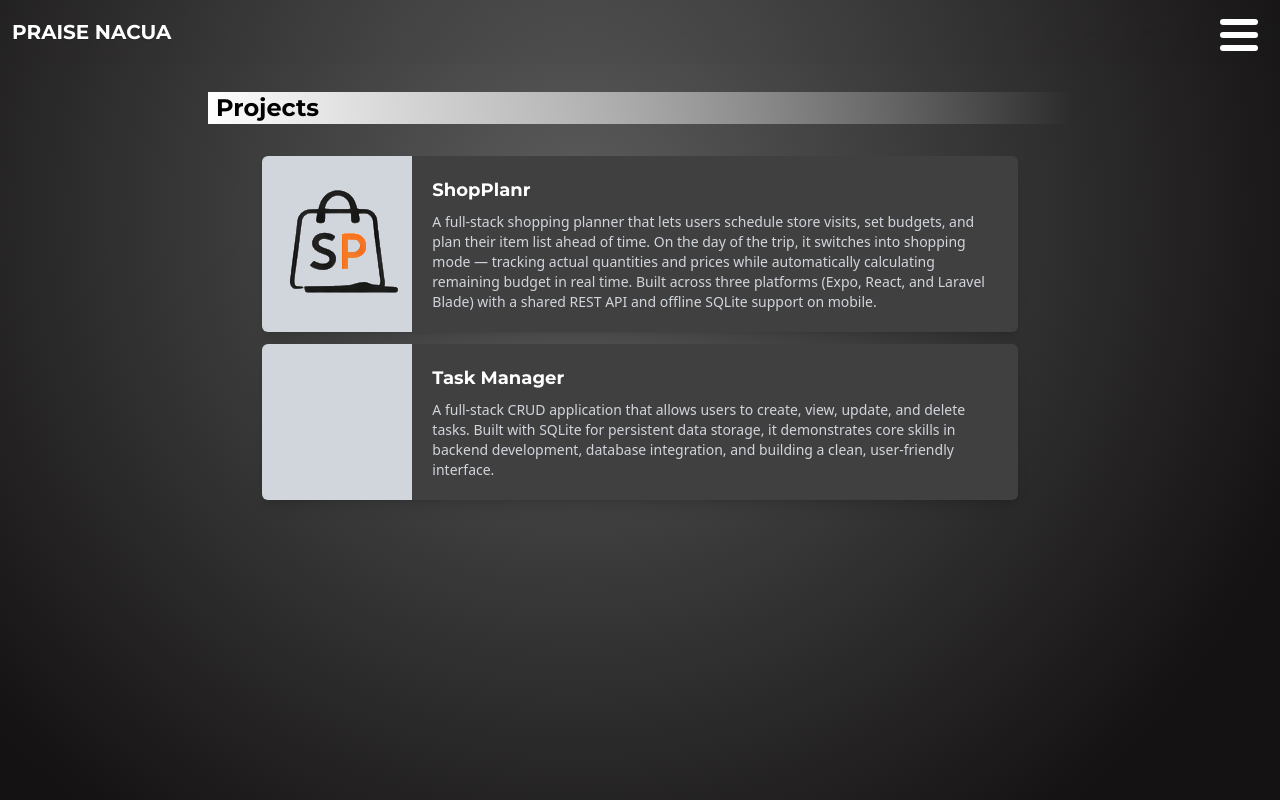
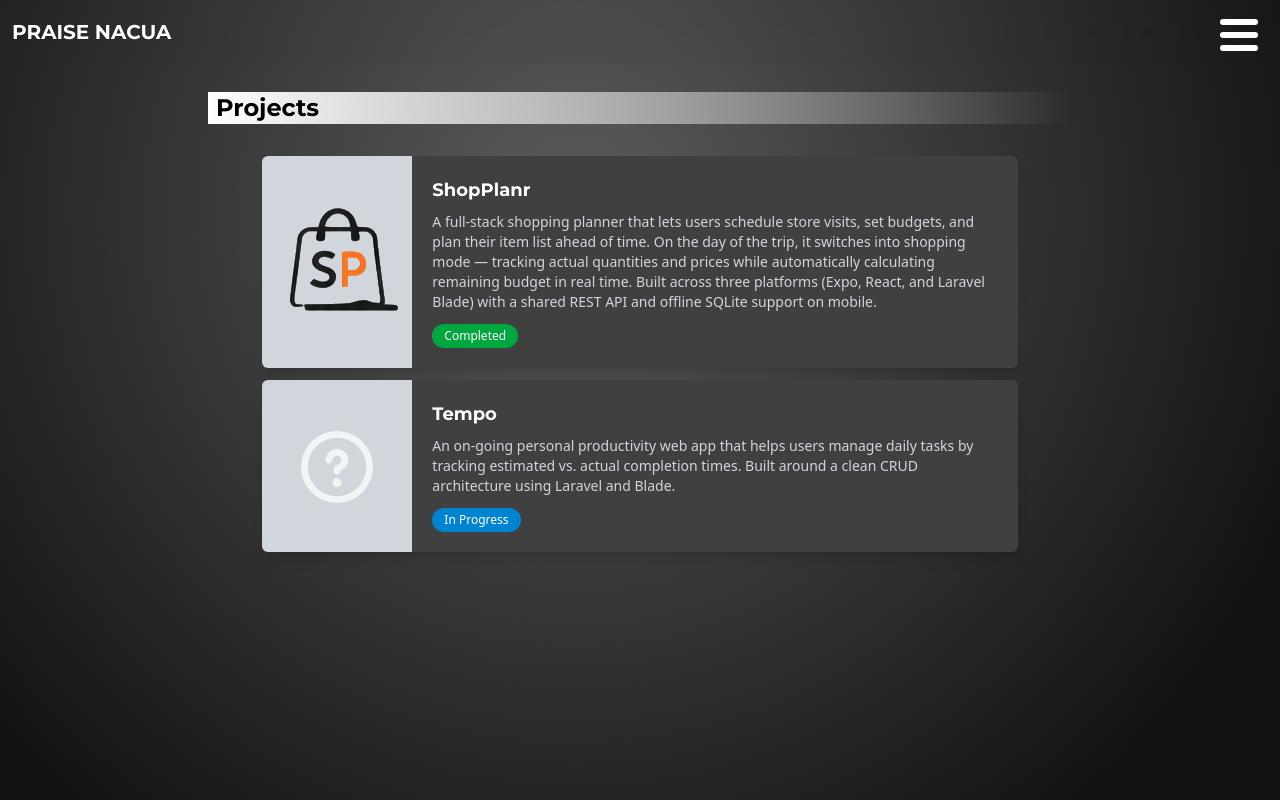
Before and after one commit to Just-Pyro/My-Portfolio, a React (Vite) app: page /My-Portfolio/projects in a window 1280 px wide. Shown: the top 800 px of the page. Built offline with nearby package versions, Linux system fonts and the light colour scheme.

Commit message:
Updated Projects Link & Added Status Label

```diff
--- a/src/Pages/Projects.tsx
+++ b/src/Pages/Projects.tsx
@@ -1,11 +1,14 @@
 import { useEffect, useState } from "react";
 import shopplanr from "../assets/img/project-thumbnail/ShopPlanr.png";
+import { FontAwesomeIcon } from "@fortawesome/react-fontawesome";
+import { faCircleQuestion } from "@fortawesome/free-regular-svg-icons";
 
 interface ProjectType {
     link: string;
-    thumbnail: string;
+    thumbnail: string | null;
     title: string;
     description: string;
+    status: string;
 }
 
 const Projects = () => {
@@ -28,22 +31,28 @@ const Projects = () => {
                     remaining budget in real time. Built across three platforms
                     (Expo, React, and Laravel Blade) with a shared REST API and
                     offline SQLite support on mobile.`,
+                status: "completed",
             },
             {
-                link: "https://github.com/Just-Pyro/Task-Manager",
-                thumbnail: "",
-                title: "Task Manager",
-                description: `A full-stack CRUD application that allows users
-                    to create, view, update, and delete tasks. Built
-                    with SQLite for persistent data storage, it
-                    demonstrates core skills in backend development,
-                    database integration, and building a clean,
-                    user-friendly interface.`,
+                link: "https://github.com/Just-Pyro/Tempo",
+                thumbnail: null,
+                title: "Tempo",
+                description: `An on-going personal productivity web app that helps users manage
+                    daily tasks by tracking estimated vs. actual completion times.
+                    Built around a clean CRUD architecture using Laravel and Blade.`,
+                status: "in-progress",
             },
         ];
 
         setProjects(list);
     }, []);
+
+    const capitalizeFirstLetterStatus = (str: string) => {
+        return str
+            .split("-")
+            .map((word: string) => word.charAt(0).toUpperCase() + word.slice(1))
+            .join(" ");
+    };
 
     return (
         <>
@@ -53,6 +62,10 @@ const Projects = () => {
                 <div className="project-list">
                     {projects.length > 0 ? (
                         projects.map((project) => {
+                            const status = capitalizeFirstLetterStatus(
+                                project.status,
+                            );
+
                             return (
                                 <a
                                     className="project-item"
@@ -60,10 +73,18 @@ const Projects = () => {
                                     target="_blank"
                                 >
                                     <div className="showcase">
-                                        <img
-                                            src={project.thumbnail}
-                                            className="max-w-full max-h-full object-fit-cover"
-                                        />
+                                        {project.thumbnail ? (
+                                            <img
+                                                src={project.thumbnail}
+                                                className="max-w-full max-h-full object-fit-cover"
+                                            />
+                                        ) : (
+                                            <div className="text-7xl text-gray-100">
+                                                <FontAwesomeIcon
+                                                    icon={faCircleQuestion}
+                                                />
+                                            </div>
+                                        )}
                                     </div>
                                     <div className="brief-description">
                                         <p className="project-title montserrat-regular">
@@ -71,6 +92,11 @@ const Projects = () => {
                                         </p>
                                         <div className="project-text">
                                             {project.description}
+                                        </div>
+                                        <div
+                                            className={`project-status ${project.status}`}
+                                        >
+                                            {status}
                                         </div>
                                     </div>
                                 </a>
--- a/src/index.css
+++ b/src/index.css
@@ -273,6 +273,18 @@
     .project-text {
         @apply text-sm text-gray-300;
     }
+
+    .project-status {
+        @apply mt-3 text-xs font-medium px-3 py-1 rounded-full inline-block;
+    }
+
+    .project-status.in-progress {
+        @apply bg-sky-600;
+    }
+
+    .project-status.completed {
+        @apply bg-green-600;
+    }
 }
 
 @layer base {
```
